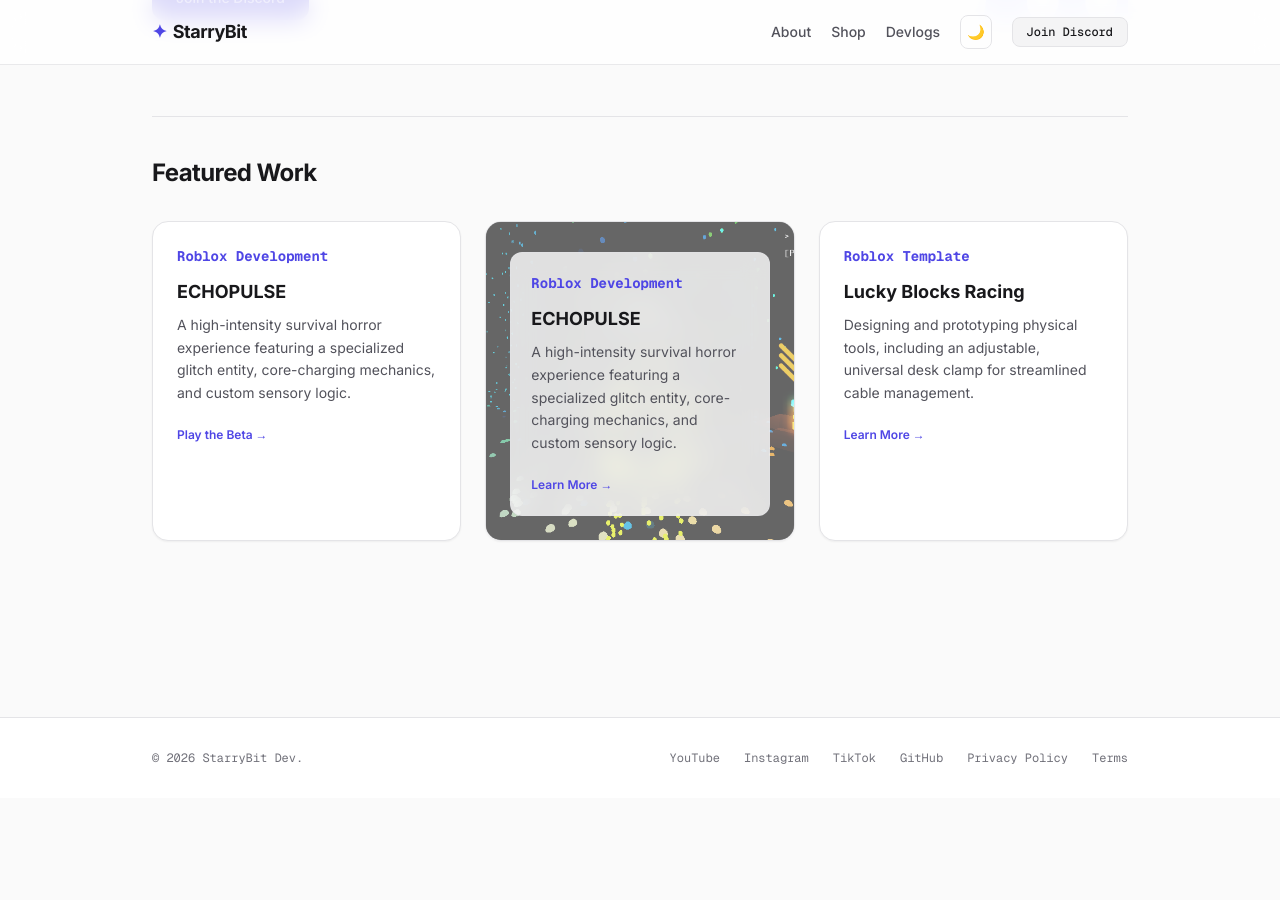
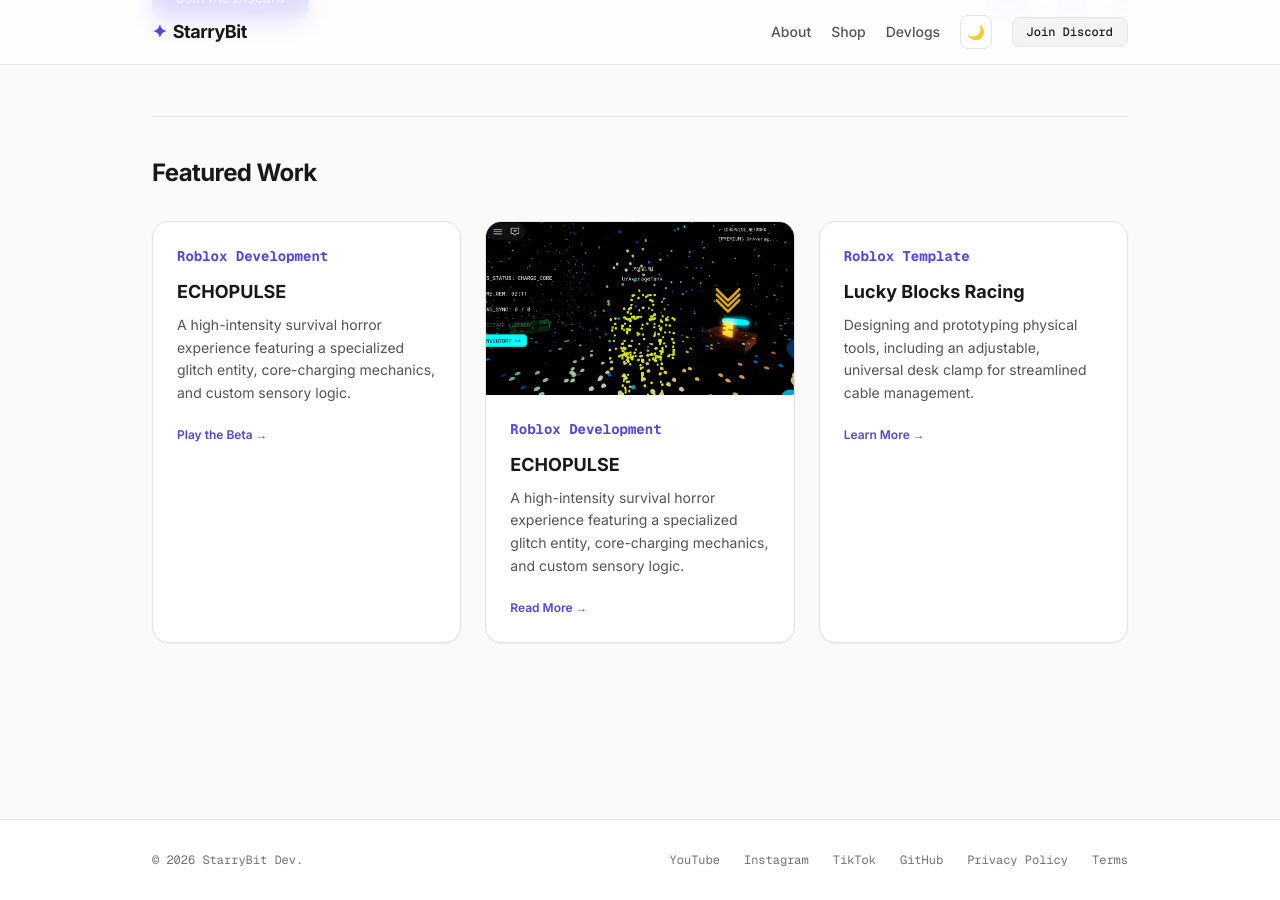
Before and after one commit to StarryBit/starrybit.github.io, a Jekyll site: the page built from index.html, in a window 1280 px wide and 900 px high, scrolled down 1385 px. Built offline with Jekyll 4.4.1, drawn with Linux system fonts in a browser that asks for light colours; nearby versions of some CDN libraries; before the commit the page ends 2183 px from its top, so only the background shows below that.

Commit message:
Update card.html

```diff
--- a/_includes/card.html
+++ b/_includes/card.html
@@ -1,20 +1,18 @@
-<div class="group relative overflow-hidden rounded-2xl border border-zinc-200 dark:border-zinc-800 shadow-sm min-h-[320px]">
+{% if include.style == "showcase" %}
 
-    {% if include.image %}
+<div class="group relative overflow-hidden rounded-2xl border border-zinc-200 dark:border-zinc-800 shadow-sm min-h-[360px]">
+
     <img
         src="{{ include.image | relative_url }}"
         alt="{{ include.title }}"
         class="absolute inset-0 w-full h-full object-cover transition-transform duration-500 group-hover:scale-105"
     >
-    {% endif %}
 
-    <!-- image darkening layer -->
-    <div class="absolute inset-0 bg-white/40 dark:bg-black/40"></div>
+    <div class="absolute inset-0 bg-white/40 dark:bg-black/50"></div>
 
-    <!-- content panel -->
-    <div class="relative z-10 h-full flex flex-col justify-end p-6">
+    <div class="relative z-10 h-full flex items-end p-6">
 
-        <div class="bg-white/80 dark:bg-zinc-950/75 backdrop-blur-md rounded-xl p-5 border border-zinc-200/50 dark:border-zinc-800/50">
+        <div class="w-full bg-white/85 dark:bg-zinc-950/80 backdrop-blur-md rounded-xl p-5 border border-zinc-200/50 dark:border-zinc-800/50">
 
             {% if include.category %}
             <div class="text-indigo-600 dark:text-indigo-400 text-sm font-bold mb-3 code-font">
@@ -42,3 +40,45 @@
     </div>
 
 </div>
+
+
+{% else %}
+
+<!-- normal devlog style -->
+
+<div class="rounded-2xl bg-white border border-zinc-200 shadow-sm overflow-hidden dark:bg-zinc-900/30 dark:border-zinc-800/80">
+
+    {% if include.image %}
+    <img
+        src="{{ include.image | relative_url }}"
+        alt="{{ include.title }}"
+        class="w-full aspect-video object-cover"
+    >
+    {% endif %}
+
+    <div class="p-6">
+
+        {% if include.category %}
+        <div class="text-indigo-600 dark:text-indigo-400 text-sm font-bold mb-3 code-font">
+            {{ include.category }}
+        </div>
+        {% endif %}
+
+        <h3 class="text-lg font-bold mb-2">
+            {{ include.title }}
+        </h3>
+
+        <p class="text-sm text-zinc-600 dark:text-zinc-400 leading-relaxed mb-4">
+            {{ include.description }}
+        </p>
+
+        <a href="{{ include.link }}"
+           class="text-xs font-semibold text-indigo-600 dark:text-indigo-400 hover:underline">
+            Read More →
+        </a>
+
+    </div>
+
+</div>
+
+{% endif %}
```
